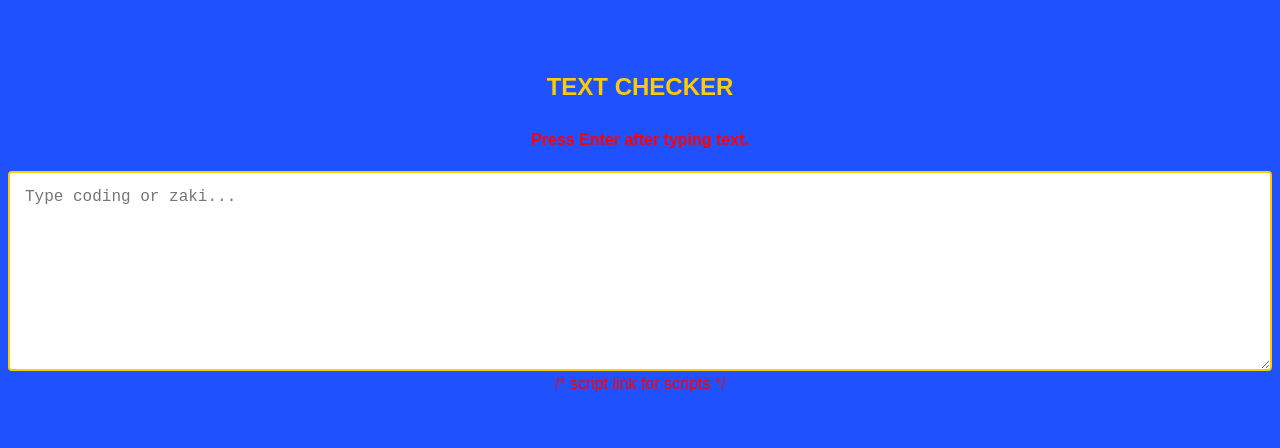
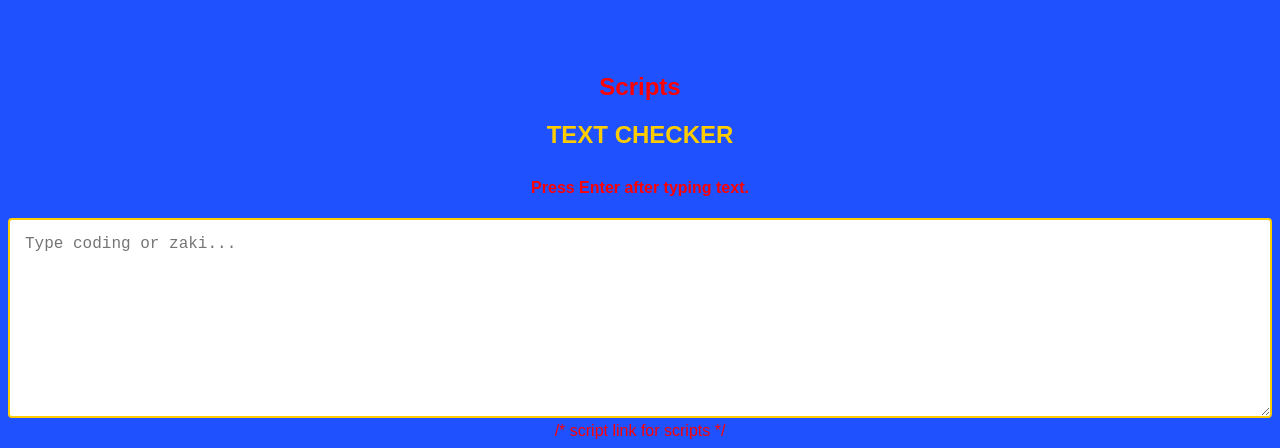
Before and after one commit to Krontixz/My-Brain-Dump, a plain HTML site: page index.html in a window 1280 px wide. Shown: the part 2340-2788 px from the top of the page. Before the commit the page ends 2741 px from the top, so only its background shows below. Drawn offline with Linux system fonts and the light colour scheme.

Commit message:
Update index.html

```diff
--- a/index.html
+++ b/index.html
@@ -179,6 +179,7 @@
        </div>
 </section>
     <section id="scripts">
+        <h1>Scripts</h1>
         <h2>TEXT CHECKER</h2>
         <h4>Press Enter after typing text.</h4>
         <textarea id="typedTextBox" onkeydown="handleKeyPress(event)" placeholder="Type coding or zaki..."></textarea>
```
